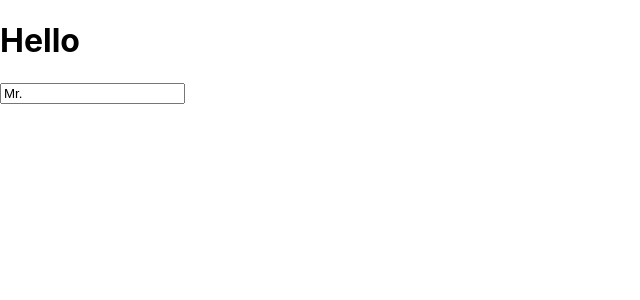
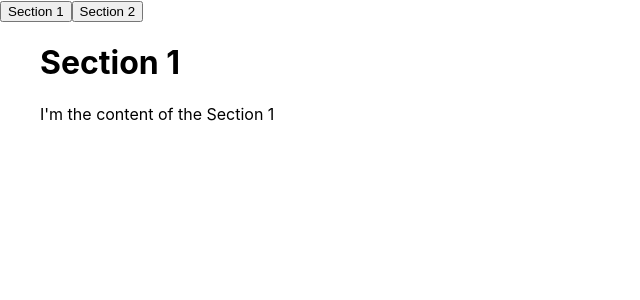
Before and after one commit to geunheejung/react-hooks, a React (Create React App) app: page / in a window 1280 px wide. Shown: the top 300 px of the page, without its empty margins (0-640 px from the left). Built offline with nearby package versions, Linux system fonts and the light colour scheme; the HTML template or start-up script is replaced by a standard one.

Commit message:
useTabs 구현.

```diff
--- a/package.json
+++ b/package.json
@@ -13,7 +13,7 @@
   },
   "scripts": {
     "start": "react-scripts start",
-    "build": "tsc",
+    "build": "react-scripts build",
     "test": "react-scripts test",
     "eject": "react-scripts eject"
   },
--- a/src/App.tsx
+++ b/src/App.tsx
@@ -1,16 +1,37 @@
-import React, { ChangeEvent, useState } from 'react';
-import useInput, { vaildates } from './hooks/useInput';
+import React from 'react';
+import useTabs, { ContentsType } from './hooks/useTabs';
 
 const App = () => {
-  const name = useInput('Mr.', vaildates.maxLen);
+  const content: ContentsType = [
+    {
+      tab: 'Section 1',
+      content: `I'm the content of the Section 1`
+    },
+    {
+      tab: 'Section 2',
+      content: `I'm the content of the Section 2`
+    }
+  ]
+
+  const tabs = useTabs(0, content);
+
+  const changeTab = (index: number) => {
+    tabs.changeCurrentIndex(index);
+  }
 
   return (
     <div className="App">
-      <h1>Hello</h1>
-      <input
-        placeholder="Name"
-        {...name}
-      />
+      {content.map((section, index) => (
+        <button
+          onClick={() => changeTab(index)}
+        >
+          {section.tab}
+        </button>
+      ))}
+      <ol>
+        <h1>{tabs.currentItem.tab}</h1>
+        <p>{tabs.currentItem.content}</p>
+      </ol>
     </div>
   );
 }
--- /dev/null
+++ b/src/hooks/useTabs.ts
@@ -0,0 +1,24 @@
+import {useState} from "react";
+
+interface ContentInterface {
+  tab: string
+  content: string
+}
+
+export type ContentsType = Array<ContentInterface>;
+
+const useTabs = (initalTab: number, allTabs: ContentsType) => {
+  const [ currentIndex, setCurrentIndex ] = useState(initalTab);
+
+  const changeCurrentIndex = (index: number) => {
+    if (currentIndex === index) return;
+    setCurrentIndex(index);
+  }
+
+  return {
+    currentItem: allTabs[currentIndex],
+    changeCurrentIndex
+  }
+}
+
+export default useTabs;
```
Also changed, not shown: 4 other files (tests, documents, lock files or other folders).
